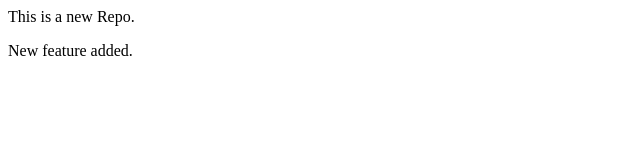
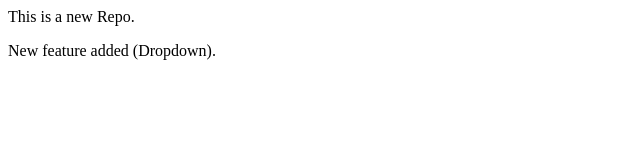
Before and after one commit to horidianx69/LocalRepo, a plain HTML site: page index.html in a window 1280 px wide. Shown: the full height of the page, 0-640 px from the left. Drawn offline with Linux system fonts and the light colour scheme.

Commit message:
new Dropdown.

```diff
--- a/index.html
+++ b/index.html
@@ -1,2 +1,2 @@
 <p>This is a new Repo.</p>
-<p>New feature added.</p>
+<p>New feature added (Dropdown).</p>
```
